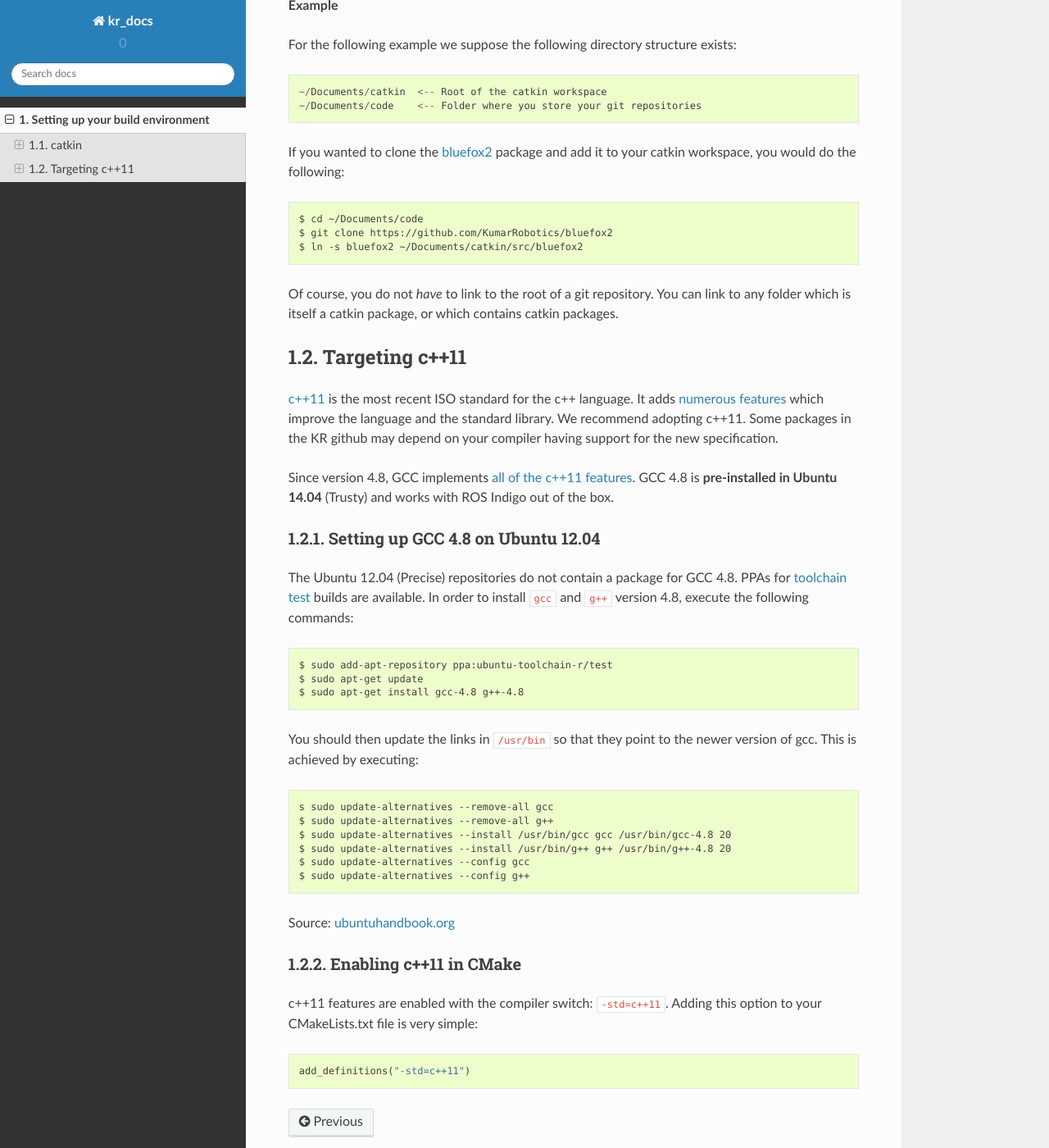
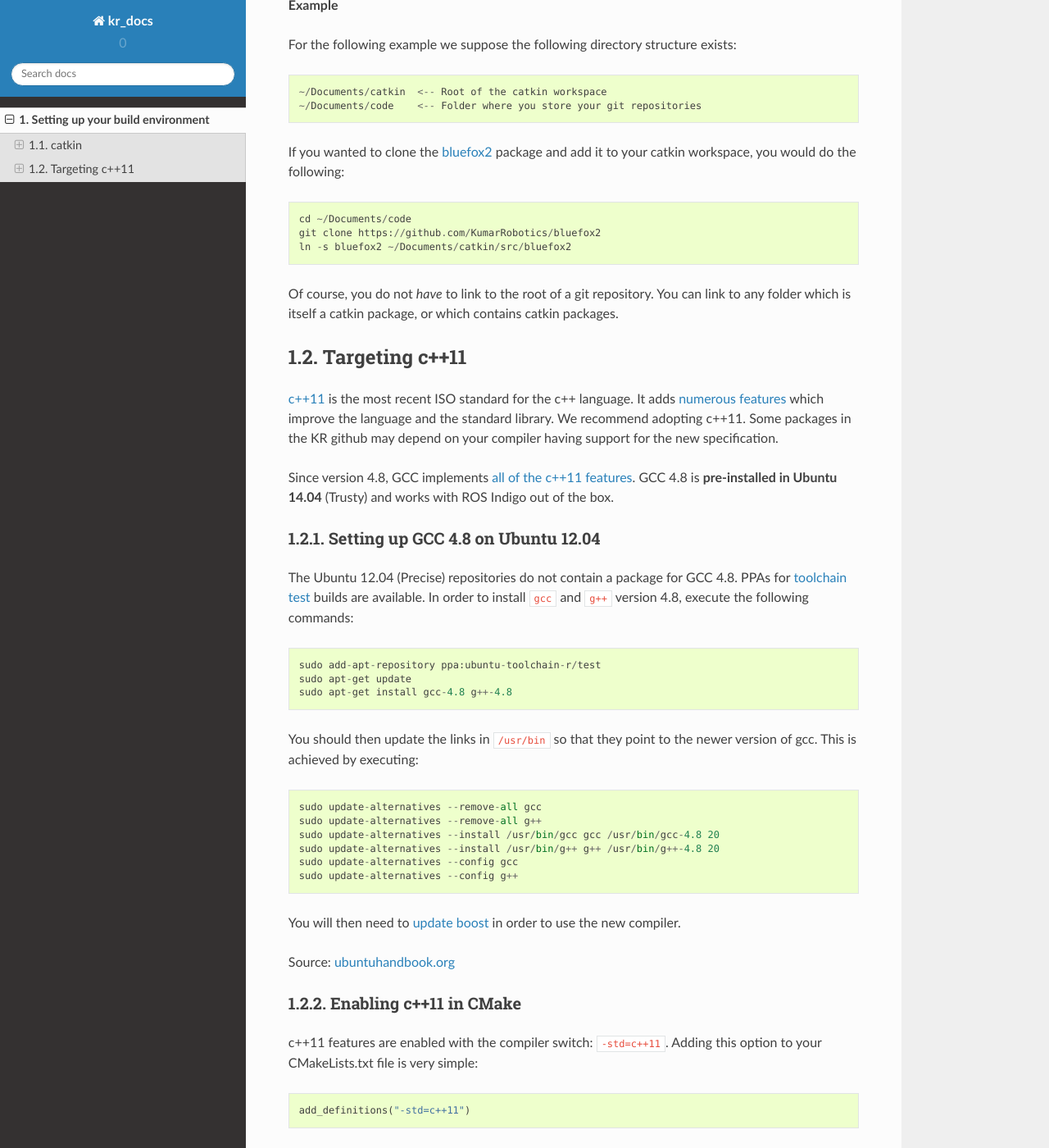
Before and after one commit to KumarRobotics/kr_docs, a Sphinx documentation site: the page built from docs/source/references/env_setup.rst, in a window 1280 px wide and 1400 px high, scrolled down 464 px. Shown: the whole window at 82% size. Built offline with Sphinx 7.4.7 and the Read the Docs theme 2.0.0, drawn with Linux system fonts in a browser that asks for light colours; some of the changed text lies outside the part shown.

Commit message:
Modified environment setup

```diff
--- a/docs/source/references/env_setup.rst
+++ b/docs/source/references/env_setup.rst
@@ -21,9 +21,9 @@ For the following example we suppose the following directory structure exists::
 
 If you wanted to clone the `bluefox2 <https://github.com/KumarRobotics/bluefox2>`_ package and add it to your catkin workspace, you would do the following::
 
-  $ cd ~/Documents/code
-  $ git clone https://github.com/KumarRobotics/bluefox2
-  $ ln -s bluefox2 ~/Documents/catkin/src/bluefox2
+  cd ~/Documents/code
+  git clone https://github.com/KumarRobotics/bluefox2
+  ln -s bluefox2 ~/Documents/catkin/src/bluefox2
 
 Of course, you do not *have* to link to the root of a git repository. You can link to any folder which is itself a catkin package, or which contains catkin packages.
 
@@ -40,18 +40,20 @@ Setting up GCC 4.8 on Ubuntu 12.04
 
 The Ubuntu 12.04 (Precise) repositories do not contain a package for GCC 4.8. PPAs for `toolchain test <https://launchpad.net/~ubuntu-toolchain-r>`_ builds are available. In order to install ``gcc`` and ``g++`` version 4.8, execute the following commands::
 
-  $ sudo add-apt-repository ppa:ubuntu-toolchain-r/test
-  $ sudo apt-get update
-  $ sudo apt-get install gcc-4.8 g++-4.8
+  sudo add-apt-repository ppa:ubuntu-toolchain-r/test
+  sudo apt-get update
+  sudo apt-get install gcc-4.8 g++-4.8
 
 You should then update the links in ``/usr/bin`` so that they point to the newer version of gcc. This is achieved by executing::
 
-  s sudo update-alternatives --remove-all gcc
-  $ sudo update-alternatives --remove-all g++
-  $ sudo update-alternatives --install /usr/bin/gcc gcc /usr/bin/gcc-4.8 20
-  $ sudo update-alternatives --install /usr/bin/g++ g++ /usr/bin/g++-4.8 20
-  $ sudo update-alternatives --config gcc
-  $ sudo update-alternatives --config g++
+  sudo update-alternatives --remove-all gcc
+  sudo update-alternatives --remove-all g++
+  sudo update-alternatives --install /usr/bin/gcc gcc /usr/bin/gcc-4.8 20
+  sudo update-alternatives --install /usr/bin/g++ g++ /usr/bin/g++-4.8 20
+  sudo update-alternatives --config gcc
+  sudo update-alternatives --config g++
+
+You will then need to `update boost`_ in order to use the new compiler.
 
 Source: `ubuntuhandbook.org <http://ubuntuhandbook.org/index.php/2013/08/install-gcc-4-8-via-ppa-in-ubuntu-12-04-13-04/>`_
 
@@ -61,3 +63,8 @@ Enabling c++11 in CMake
 c++11 features are enabled with the compiler switch: ``-std=c++11``. Adding this option to your CMakeLists.txt file is very simple::
 
   add_definitions("-std=c++11")
+
+.. _update boost:
+
+Updating to a newer version of Boost
+------------------------------------
```
